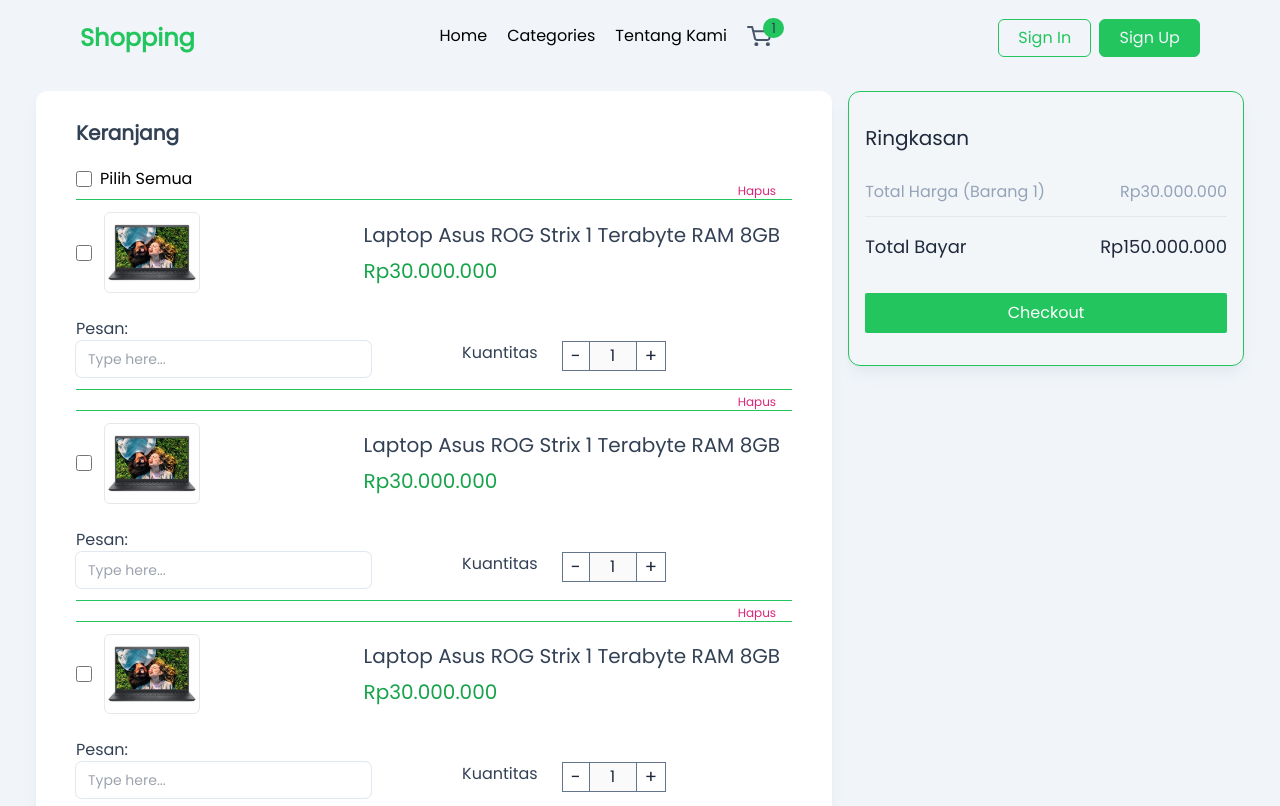
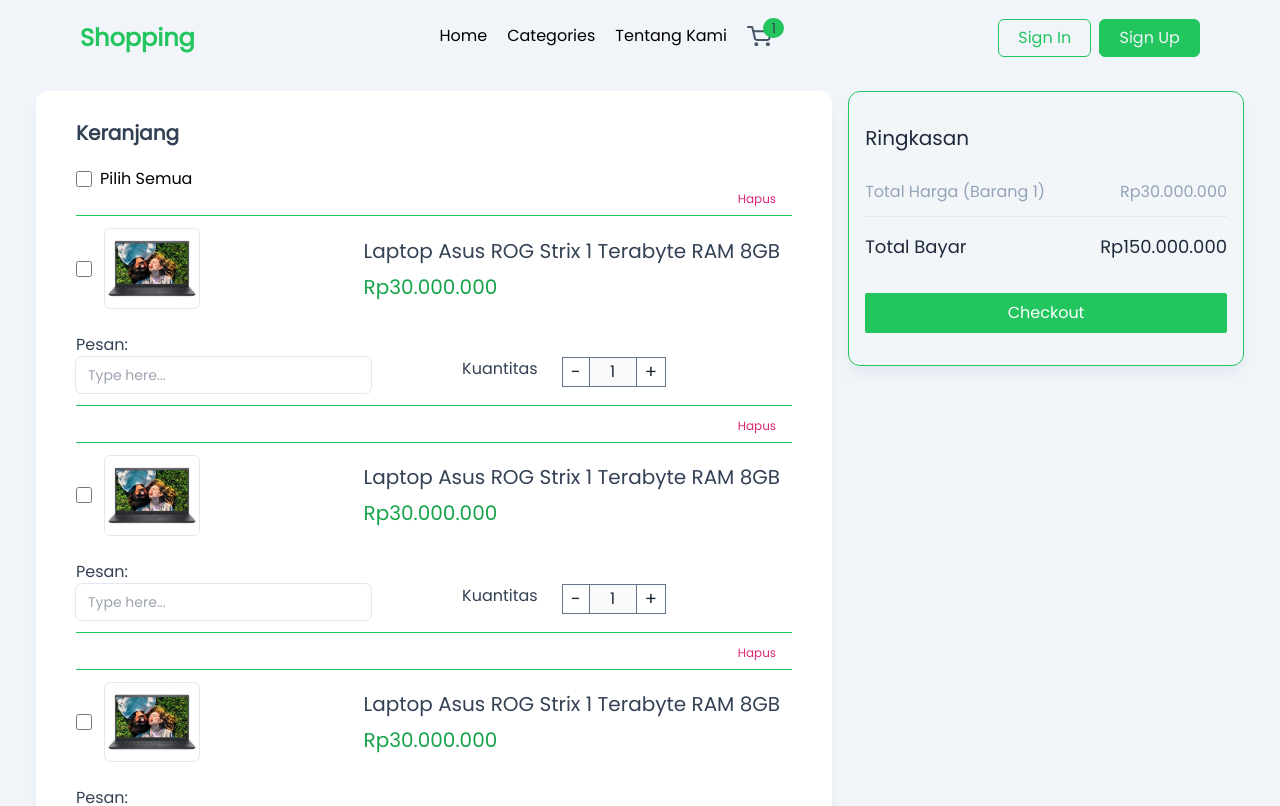
Before and after one commit to galihroswandi/E-comerce, a React (Create React App) app in the folder e-comerce/: page /cart/1 in a window 1280 px wide. Shown: the top 806 px of the page. Built offline with nearby package versions, Linux system fonts and the light colour scheme; no server answers.

Commit message:
Update margin

```diff
--- a/e-comerce/src/components/organisms/Pages/CartProductsOrgs.jsx
+++ b/e-comerce/src/components/organisms/Pages/CartProductsOrgs.jsx
@@ -36,7 +36,7 @@
           </div>
           <div className="cart-wrapper -mt-3">
             <div>
-              <div className="flex justify-end mt-1 -mb-2">
+              <div className="flex justify-end mt-3">
                 <button className="mr-2 md:-translate-x-20 -translate-x-1 lg:-translate-x-2 font-extralight text-xs text-pink-600">
                   Hapus
                 </button>
@@ -89,7 +89,7 @@
               </div>
             </div>
             <div>
-              <div className="flex justify-end mt-1 -mb-2">
+              <div className="flex justify-end mt-3">
                 <button className="mr-2 md:-translate-x-20 -translate-x-1 lg:-translate-x-2 font-extralight text-xs text-pink-600">
                   Hapus
                 </button>
@@ -142,7 +142,7 @@
               </div>
             </div>
             <div>
-              <div className="flex justify-end mt-1 -mb-2">
+              <div className="flex justify-end mt-3">
                 <button className="mr-2 md:-translate-x-20 -translate-x-1 lg:-translate-x-2 font-extralight text-xs text-pink-600">
                   Hapus
                 </button>
```
